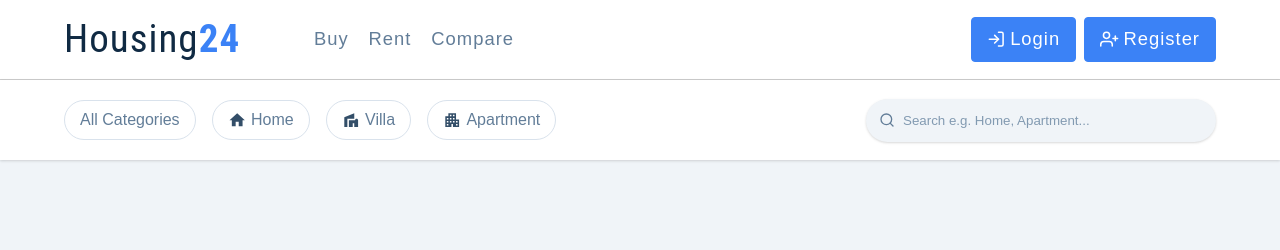
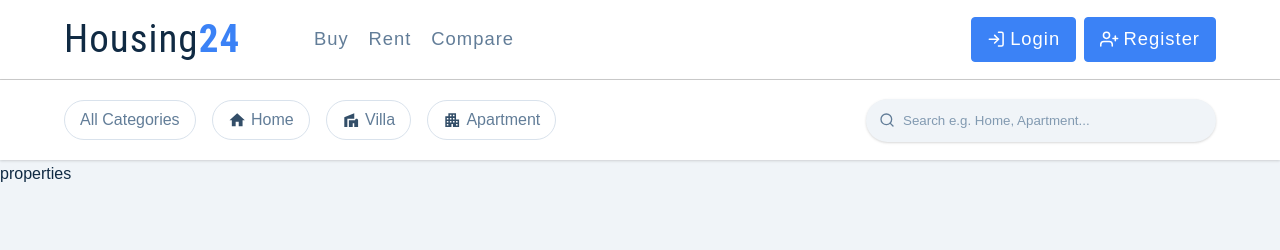
Before and after one commit to Jon-Felipe/Housing24, a React (Create React App) app: page / in a window 1280 px wide. Shown: the top 250 px of the page. Built offline with nearby package versions, Linux system fonts and the light colour scheme; the HTML template or start-up script is replaced by a standard one.

Commit message:
Created Card Component

```diff
--- a/src/components/PropertyListings.jsx
+++ /dev/null
@@ -1,10 +0,0 @@
-import React from 'react';
-import styled from 'styled-components';
-
-const PropertyListings = () => {
-  return <ListingsWrapper>PropertyListings</ListingsWrapper>;
-};
-
-export default PropertyListings;
-
-const ListingsWrapper = styled.article``;
--- /dev/null
+++ b/src/components/property/Properties.jsx
@@ -0,0 +1,7 @@
+import React from 'react';
+
+const properties = () => {
+  return <div>properties</div>;
+};
+
+export default properties;
--- a/src/pages/Home.jsx
+++ b/src/pages/Home.jsx
@@ -3,15 +3,20 @@ import styled from 'styled-components';
 
 // components
 import FilterBar from '../components/FilterBar';
-import PropertyListings from '../components/PropertyListings';
+import Properties from '../components/property/Properties';
 
 const Home = () => {
   return (
     <HomeWrapper className='full-page'>
+      {/* Filter bar */}
       <section>
         <FilterBar />
       </section>
-      <section>{/* <PropertyListings /> */}</section>
+
+      {/* List of properties */}
+      <section>
+        <Properties />
+      </section>
     </HomeWrapper>
   );
 };
```
Also changed, not shown: src/components/ui/Card.jsx (added, +10 -0 lines).
